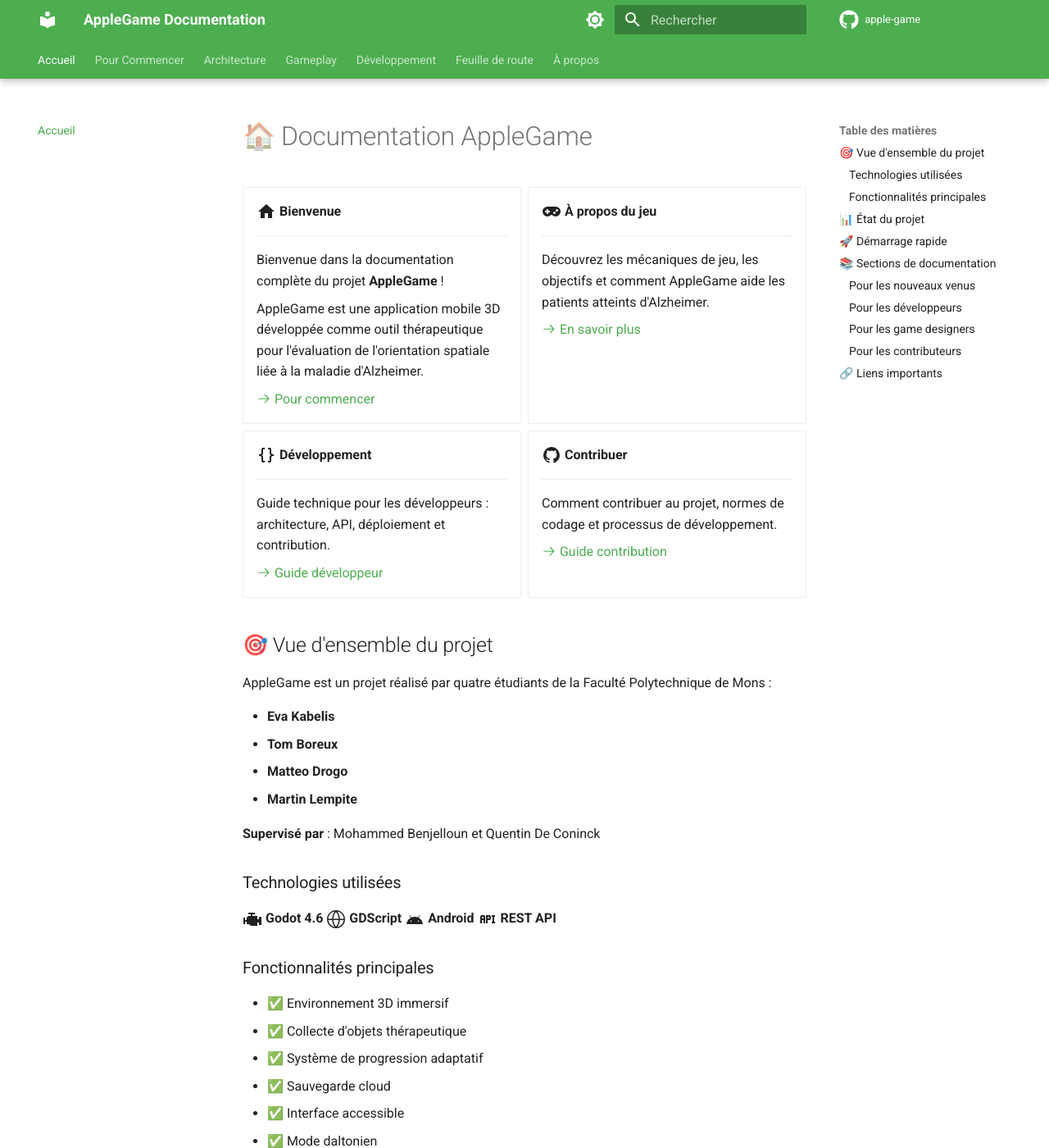
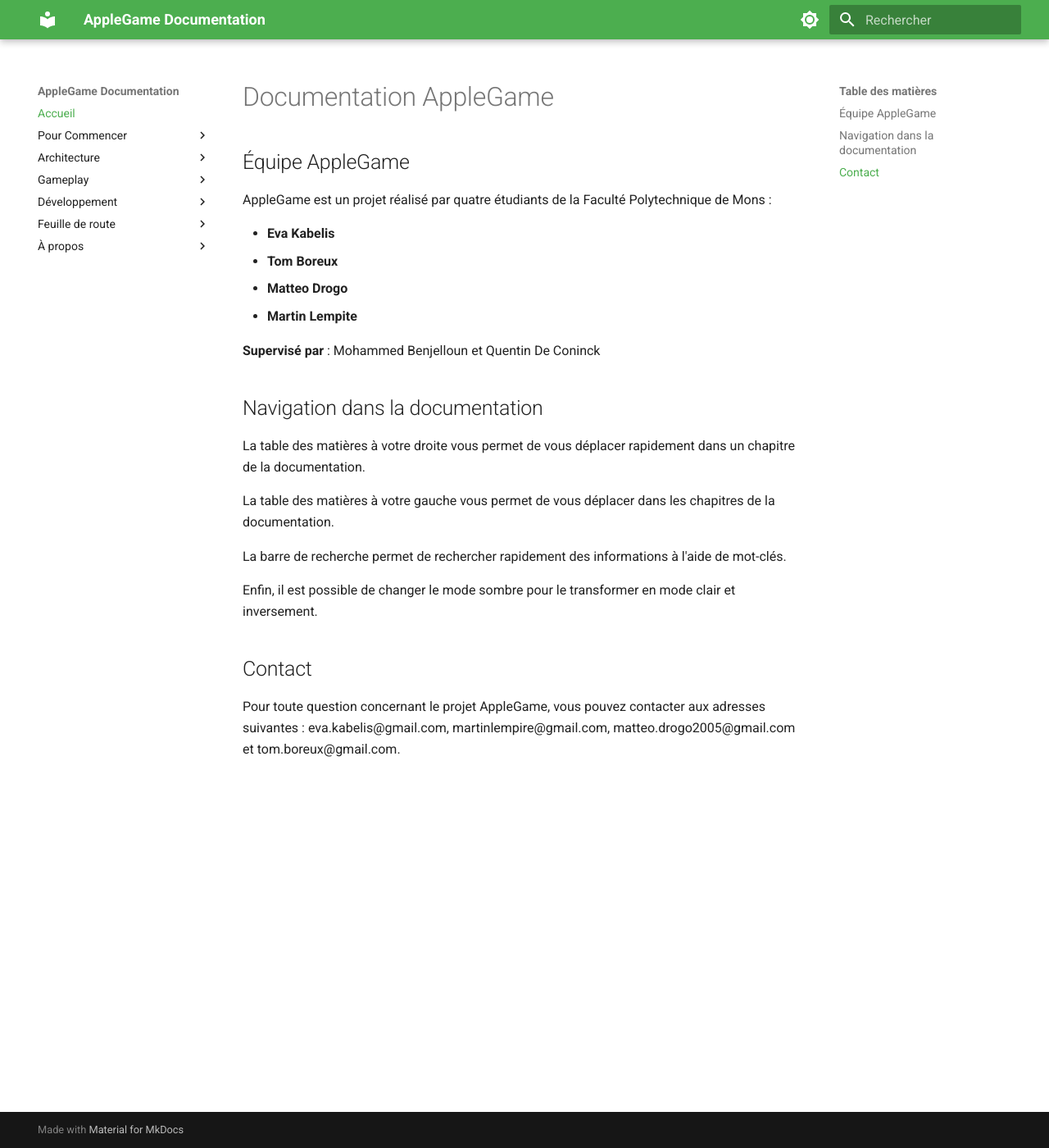
Before and after one commit to drogomatteo/apple-game, an MkDocs documentation site: the page built from docs/index.md, in a window 1280 px wide and 1400 px high. Shown: the whole window at 82% size. Built offline with MkDocs 1.6.1 and Material for MkDocs 9.7.7, drawn with Linux system fonts in a browser that asks for light colours; comment, search, counter and statistics services are not loaded; some of the changed text lies outside the part shown.

Commit message:
Modification de la documentation : Changement du thème Modification texte pour index et permier lancement

````diff
--- a/docs/CONTRIBUTING.md
+++ /dev/null
@@ -1,28 +0,0 @@
-# 🤝 Contribution
-
-Merci de votre intérêt pour AppleGame ! Cette page présente les bonnes pratiques pour contribuer au projet.
-
-## Comment contribuer
-
-1. Créez une issue pour décrire le problème ou la fonctionnalité.
-2. Travaillez sur une branche dédiée.
-3. Faites une pull request avec une description claire.
-4. Ajoutez des captures d'écran ou des étapes de reproduction si nécessaire.
-
-## Règles de base
-
-- Respectez le style de code existant.
-- Documentez les modifications importantes.
-- Testez vos changements dans Godot.
-- Si vous modifiez des ressources, vérifiez les licences.
-
-## Documentation
-
-- Mettez à jour cette documentation si vous ajoutez une nouvelle fonctionnalité.
-- Les sections principales sont `Architecture`, `Gameplay` et `Développement`.
-
-## Revue de code
-
-- Les PR doivent être revues par au moins un membre de l'équipe.
-- Rebasez votre branche si nécessaire avant la fusion.
-- Assurez-vous que la documentation reste cohérente avec le code.
--- a/docs/index.md
+++ b/docs/index.md
@@ -1,44 +1,6 @@
-# 🏠 Documentation AppleGame
+# Documentation AppleGame
 
-<div class="grid cards" markdown>
-
-- :material-home:{ .lg .middle } __Bienvenue__
-
-    ---
-
-    Bienvenue dans la documentation complète du projet **AppleGame** !
-
-    AppleGame est une application mobile 3D développée comme outil thérapeutique pour l'évaluation de l'orientation spatiale liée à la maladie d'Alzheimer.
-
-    [:octicons-arrow-right-24: Pour commencer](GETTING_STARTED.md)
-
-- :material-gamepad-variant:{ .lg .middle } __À propos du jeu__
-
-    ---
-
-    Découvrez les mécaniques de jeu, les objectifs et comment AppleGame aide les patients atteints d'Alzheimer.
-
-    [:octicons-arrow-right-24: En savoir plus](GAMEPLAY.md)
-
-- :material-code-braces:{ .lg .middle } __Développement__
-
-    ---
-
-    Guide technique pour les développeurs : architecture, API, déploiement et contribution.
-
-    [:octicons-arrow-right-24: Guide développeur](ARCHITECTURE.md)
-
-- :material-github:{ .lg .middle } __Contribuer__
-
-    ---
-
-    Comment contribuer au projet, normes de codage et processus de développement.
-
-    [:octicons-arrow-right-24: Guide contribution](CONTRIBUTING.md)
-
-</div>
-
-## 🎯 Vue d'ensemble du projet
+## Équipe AppleGame
 
 AppleGame est un projet réalisé par quatre étudiants de la Faculté Polytechnique de Mons :
 
@@ -49,83 +11,16 @@ AppleGame est un projet réalisé par quatre étudiants de la Faculté Polytechn
 
 **Supervisé par** : Mohammed Benjelloun et Quentin De Coninck
 
-### Technologies utilisées
+## Navigation dans la documentation
 
-<div class="grid" markdown>
+La table des matières à votre droite vous permet de vous déplacer rapidement dans un chapitre de la documentation.
 
-:material-engine:{ .lg .middle } **Godot 4.6**
-:octicons-globe-24:{ .lg .middle } **GDScript**
-:material-android:{ .lg .middle } **Android**
-:material-api:{ .lg .middle } **REST API**
+La table des matières à votre gauche vous permet de vous déplacer dans les chapitres de la documentation.
 
-</div>
+La barre de recherche permet de rechercher rapidement des informations à l'aide de mot-clés.
 
-### Fonctionnalités principales
+Enfin, il est possible de changer le mode sombre pour le transformer en mode clair et inversement.
 
-- ✅ Environnement 3D immersif
-- ✅ Collecte d'objets thérapeutique
-- ✅ Système de progression adaptatif
-- ✅ Sauvegarde cloud
-- ✅ Interface accessible
-- ✅ Mode daltonien
-- ✅ Conformité RGPD
+## Contact
 
-## 📊 État du projet
-
-!!! success "Version actuelle : 1.0.0"
-
-    - ✅ Développement terminé
-    - ✅ Tests validés
-    - ✅ Déploiement Android
-    - 🔄 Documentation en cours
-
-## 🚀 Démarrage rapide
-
-```bash
-# 1. Cloner le repository
-git clone https://github.com/username/apple-game.git
-cd apple-game
-
-# 2. Installer les dépendances
-pip install -r requirements.txt
-
-# 3. Lancer la documentation
-mkdocs serve
-
-# 4. Ouvrir Godot et charger le projet
-# project.godot
-```
-
-## 📚 Sections de documentation
-
-### Pour les nouveaux venus
-
-- **[Installation](GETTING_STARTED.md)** - Prérequis et configuration
-- **[Premier lancement](PREMIER_LANCEMENT.md)** - Vos premiers pas
-
-### Pour les développeurs
-
-- **[Architecture](ARCHITECTURE.md)** - Structure technique
-- **[API Backend](API.md)** - Intégration serveur
-- **[Déploiement](deployment/index.md)** - Publication Android
-
-### Pour les game designers
-
-- **[Gameplay](GAMEPLAY.md)** - Mécaniques et règles
-- **[Niveaux](levels/level_generation.md)** - Création de contenu
-
-### Pour les contributeurs
-
-- **[Guide contribution](CONTRIBUTING.md)** - Comment aider
-- **[Roadmap](roadmap/future_features.md)** - Évolutions futures
-
-## 🔗 Liens importants
-
-[📱 Site web du projet](https://alzheimer.magellan.fpms.ac.be/) •
-[🐙 Repository GitHub](https://github.com/username/apple-game) •
-[📧 Contact équipe](mailto:contact@apple-game.be)
-
----
-
-**Dernière mise à jour** : {{ git_revision_date_localized }} •
-**Mainteneurs** : Équipe AppleGame
+Pour toute question concernant le projet AppleGame, vous pouvez contacter aux adresses suivantes : eva.kabelis@gmail.com, martinlempire@gmail.com, matteo.drogo2005@gmail.com et tom.boreux@gmail.com.
--- a/mkdocs.yml
+++ b/mkdocs.yml
@@ -1,12 +1,7 @@
 site_name: AppleGame Documentation
-site_description: Documentation complète du projet AppleGame - Jeu thérapeutique pour Alzheimer
+site_description: Documentation complète du projet AppleGame - Jeu pour Alzheimer
 site_author: Équipe AppleGame (Eva Kabelis, Tom Boreux, Matteo Drogo, Martin Lempite)
 site_url: https://apple-game-docs.example.com
-
-# Repository
-repo_name: apple-game
-repo_url: https://github.com/username/apple-game
-edit_uri: edit/main/docs/
 
 # Configuration
 theme:
@@ -25,81 +20,12 @@ theme:
       toggle:
         icon: material/brightness-4
         name: Switch to light mode
-  features:
-    - navigation.tabs
-    - navigation.tabs.sticky
-    - navigation.sections
-    - navigation.expand
-    - navigation.path
-    - navigation.top
-    - search.suggest
-    - search.highlight
-    - content.tabs.link
-    - content.code.annotation
-    - content.code.copy
-    - content.code.select
-    - content.footnote.tooltips
-  icon:
-    repo: fontawesome/brands/github
-    edit: material/pencil
-    view: material/eye
-    previous: fontawesome/solid/angle-left
-    next: fontawesome/solid/angle-right
 
-# Extensions Markdown
-markdown_extensions:
-  - pymdownx.highlight:
-      anchor_linenums: true
-      line_spans: __span
-      pygments_lang_class: true
-  - pymdownx.inlinehilite
-  - pymdownx.snippets
-  - pymdownx.superfences:
-      custom_fences:
-        - name: mermaid
-          class: mermaid
-          format: !!python/name:pymdownx.superfences.fence_code_format
-  - pymdownx.tabbed:
-      alternate_style: true
-      combine_header_slug: true
-      slugify: !!python/object/apply:pymdownx.slugs.slugify
-        kwds:
-          case: lower
-  - pymdownx.tasklist:
-      custom_checkbox: true
-  - pymdownx.tilde
-  - pymdownx.critic
-  - pymdownx.details
-  - pymdownx.superfences
-  - pymdownx.emoji:
-      emoji_index: !!python/name:material.extensions.emoji.twemoji
-      emoji_generator: !!python/name:material.extensions.emoji.to_svg
-  - tables
-  - attr_list
-  - md_in_html
-  - footnotes
-  - toc:
-      permalink: true
-      permalink_title: Anchor link to this section for reference
-
-# Plugins
-plugins:
-  - search:
-      separator: '[\s\u200b\-_,:!=\[\]()"`/]+|\.(?!\d)|&[lg]t;|(?!\b)(?=[A-Z][a-z])'
-  - minify:
-      minify_html: true
-  # - git-revision-date-localized:
-  #     enable_creation_date: true
-  #     type: timeago
-  # - git-committers:
-  #     repository: username/apple-game
-  #     branch: main
-
+#Table des matières
 nav:
   - Accueil: index.md
   - Pour Commencer:
-      - Installation: GETTING_STARTED.md
-      - Premier Lancement: PREMIER_LANCEMENT.md
+      - Premier Lancement du jeu: PREMIER_LANCEMENT.md
   - Architecture:
       - Vue d'ensemble: ARCHITECTURE.md
       - Scripts: scripts/index.md
@@ -112,12 +38,7 @@ nav:
   - Développement:
       - API Backend: API.md
       - Déploiement: deployment/index.md
-      - Contribution: CONTRIBUTING.md
   - Feuille de route:
       - Roadmap: roadmap/future_features.md
   - À propos:
       - MkDocs: README_MKDOCS.md
-
-# Exclude files
-exclude_docs: |
-  **/.*
````
Also changed, not shown: docs/GETTING_STARTED.md (deleted, +0 -31 lines), docs/PREMIER_LANCEMENT.md (+42 -28 lines), requirements.txt (+0 -9 lines).
